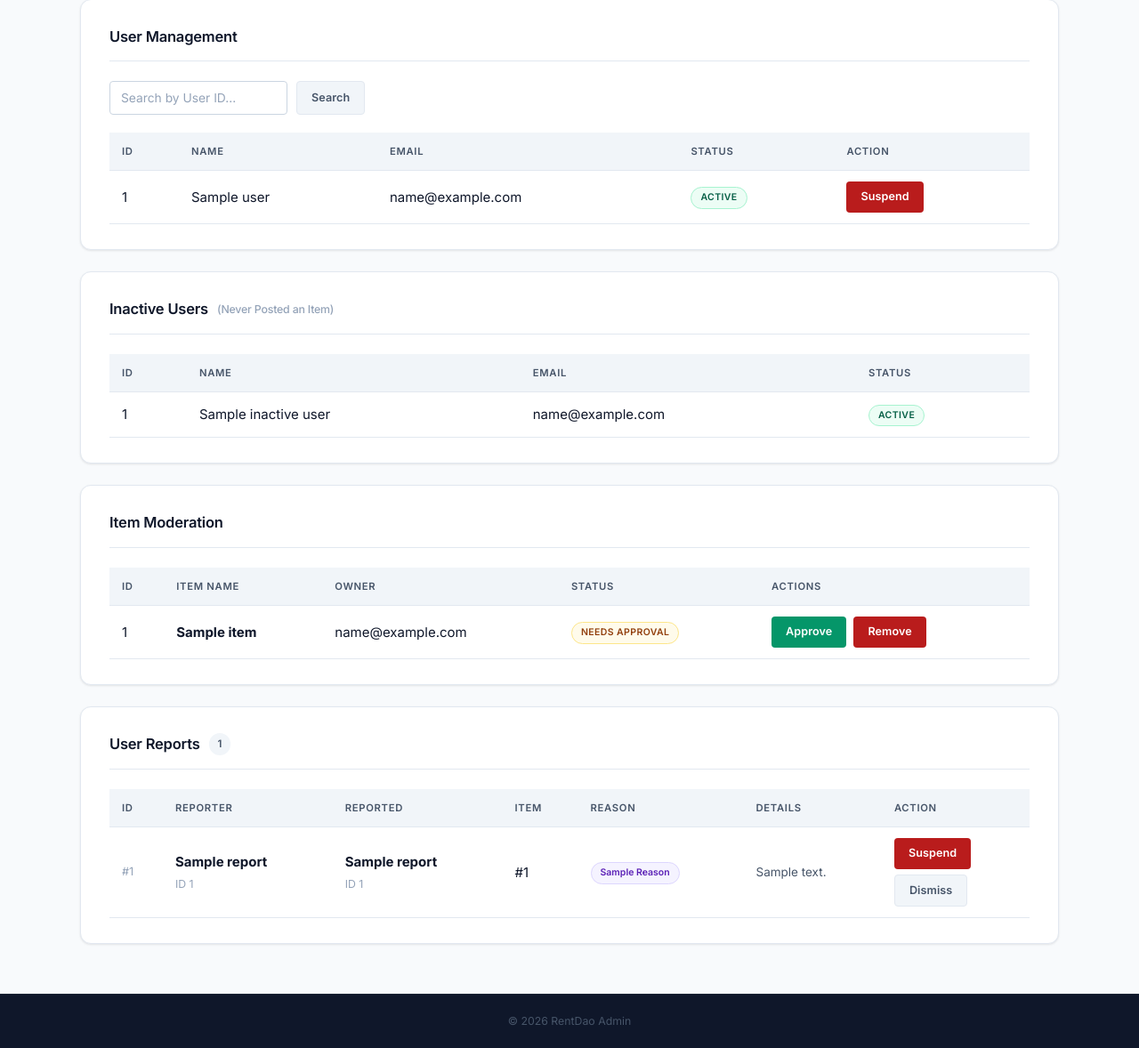
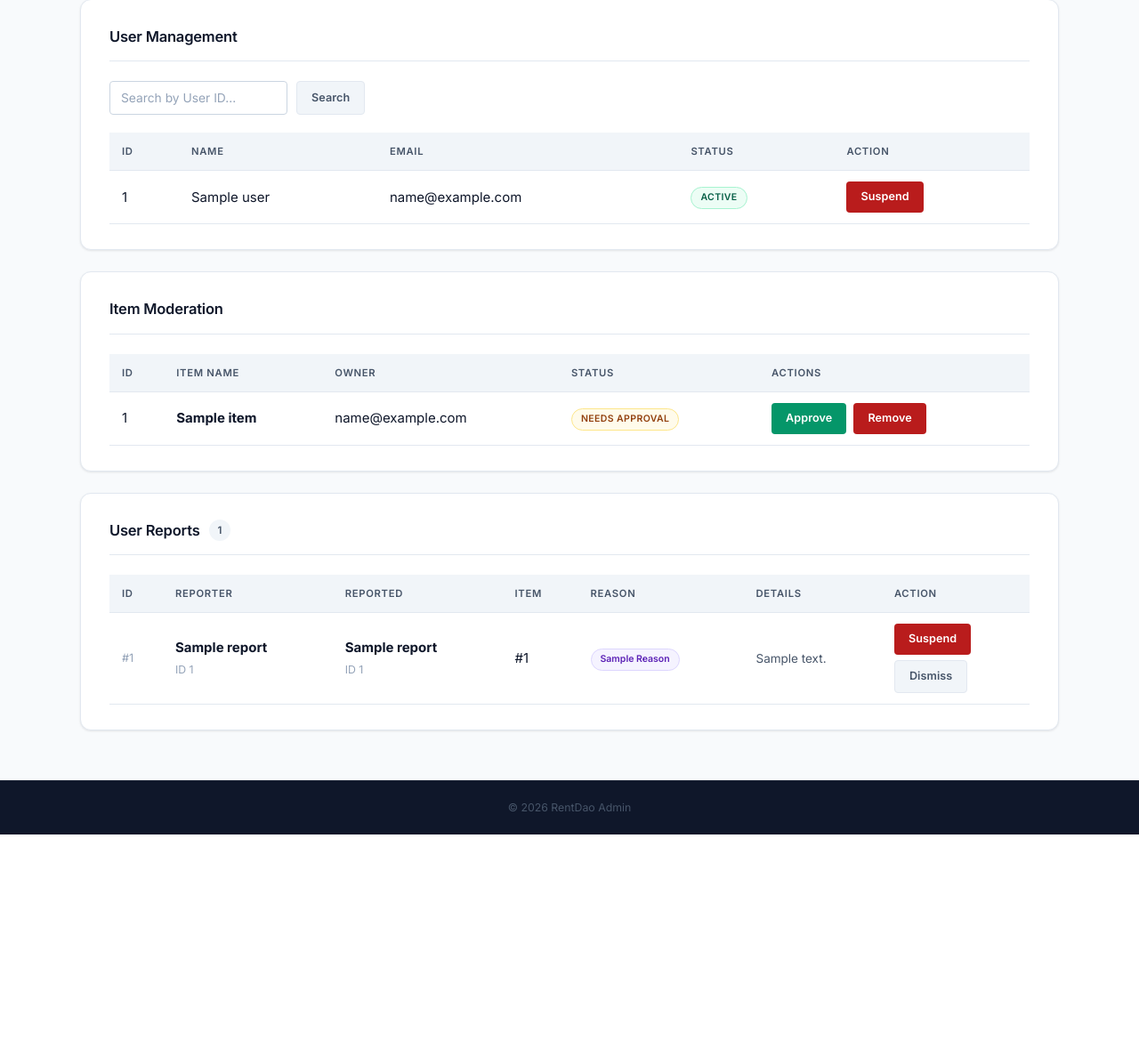
Before and after one commit to AshvinAA/RentDao, a FastAPI app: template templates/admin.html in a window 1280 px wide. Shown: the part 161-1339 px from the top of the page at 89% size. After the commit the page ends 1099 px from the top, so only its background shows below. Run offline with FastAPI, Linux system fonts and the light colour scheme; the template is opened without the code that fills it: most values are stand-ins (such as "Sample title", 1, 10 or a date in 2020).

Commit message:
removed inactive users
Co-authored-by: Copilot <copilot@github.com>

```diff
--- a/templates/admin.html
+++ b/templates/admin.html
@@ -90,36 +90,6 @@
                     {% endfor %}
                 </tbody>
             </table>
-        </div>
-
-        <!-- Inactive Users -->
-        <div class="section-card">
-            <h2>Inactive Users <span style="font-size: 0.75em; font-weight: 500; color: var(--c-text-3);">(Never Posted an Item)</span></h2>
-            {% if inactive_users %}
-            <table>
-                <thead>
-                    <tr><th>ID</th><th>Name</th><th>Email</th><th>Status</th></tr>
-                </thead>
-                <tbody>
-                    {% for u in inactive_users %}
-                    <tr>
-                        <td>{{ u.id }}</td>
-                        <td>{{ u.name }}</td>
-                        <td>{{ u.email }}</td>
-                        <td>
-                            {% if u.is_suspended %}
-                            <span class="badge badge-suspended">Suspended</span>
-                            {% else %}
-                            <span class="badge badge-active">Active</span>
-                            {% endif %}
-                        </td>
-                    </tr>
-                    {% endfor %}
-                </tbody>
-            </table>
-            {% else %}
-            <p class="empty-msg">All users have posted at least one item.</p>
-            {% endif %}
         </div>
 
         <!-- Item Moderation -->
```
Also changed, not shown: routers/admin.py (+0 -12 lines).
